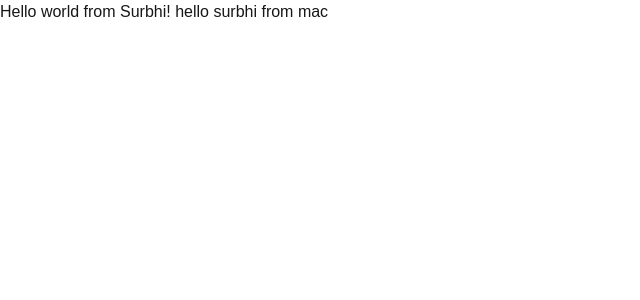
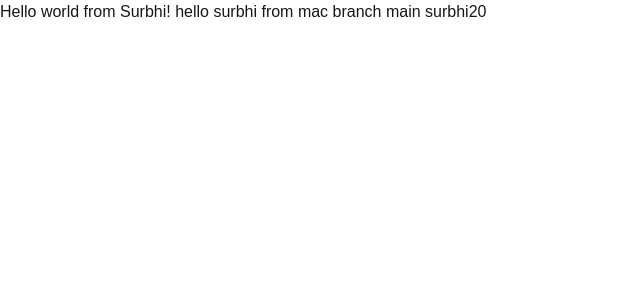
Before and after one commit to Surbhi-sinha/surbhi-sinha-portfolio, a Next.js app: page / in a window 1280 px wide. Shown: the top 300 px of the page, without its empty margins (0-640 px from the left). Built offline with nearby package versions, Linux system fonts and the light colour scheme.

Commit message:
just a check

```diff
--- a/app/page.tsx
+++ b/app/page.tsx
@@ -4,8 +4,7 @@ export default function Home() {
   return (
     <div className="">
       Hello world from Surbhi!
-      hello surbhi from mac
-
+      hello surbhi from mac branch main surbhi20
     </div>
   );
 }
```
